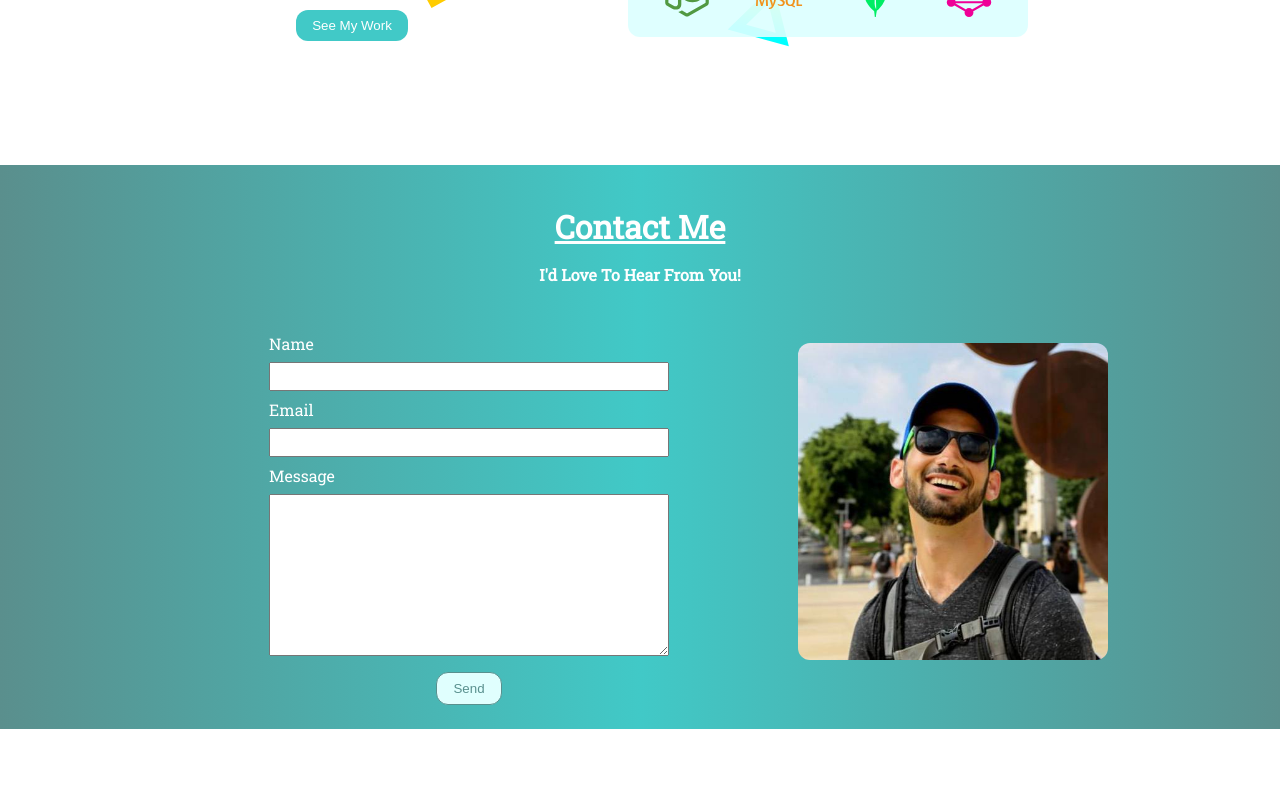
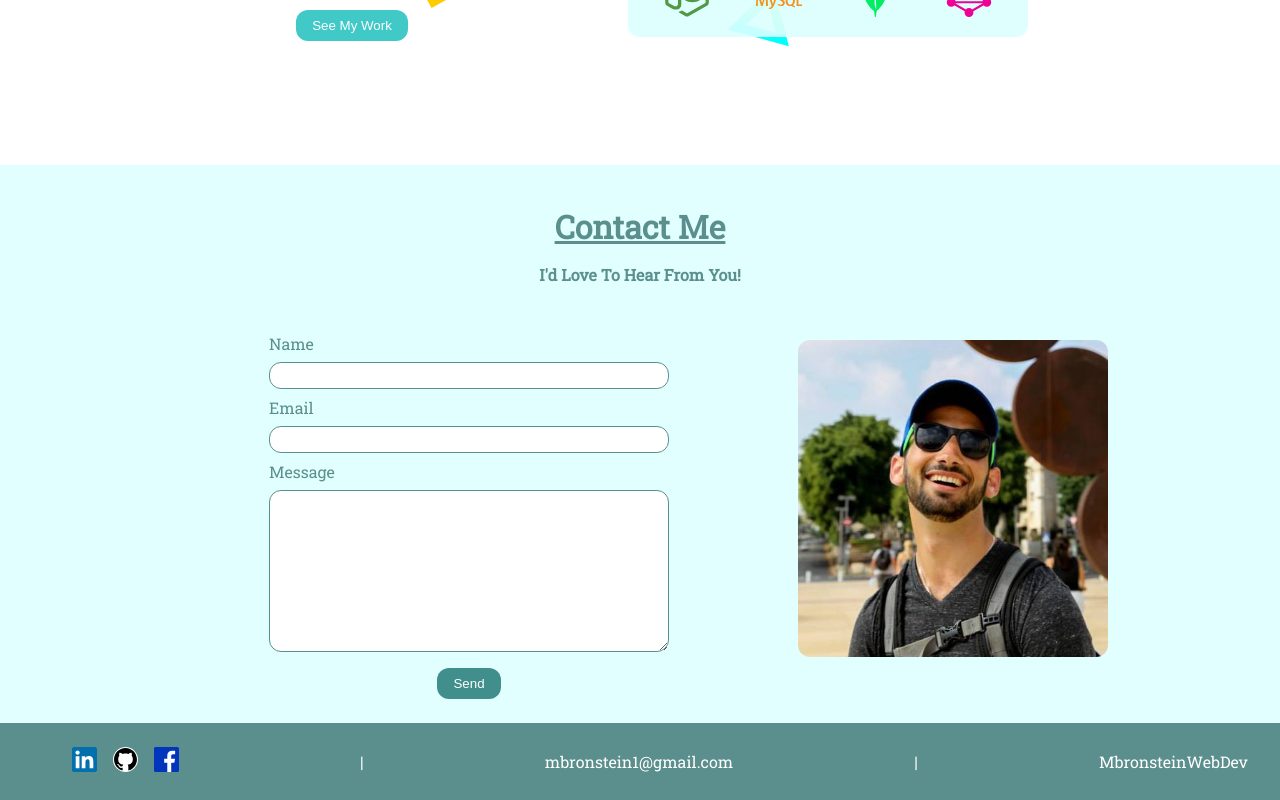
Before and after one commit to mbronstein1/new-portfolio, a React (Create React App) app: page / in a window 1280 px wide. Shown: the part 1207-2007 px from the top of the page. Before the commit the page ends 1936 px from the top, so only its background shows below. Built offline with nearby package versions, Linux system fonts and the light colour scheme; the HTML template or start-up script is replaced by a standard one.

Commit message:
added footer w/ socials links, and adjusted stylings

```diff
--- a/src/App.js
+++ b/src/App.js
@@ -4,6 +4,7 @@ import Video from './components/UI/Video';
 import Hero from './components/Hero/Hero';
 import About from './components/About/About';
 import Contact from './components/Contact/Contact';
+import Footer from './components/Footer/Footer';
 
 function App() {
   return (
@@ -15,6 +16,7 @@ function App() {
       </Hero>
       <About />
       <Contact />
+      <Footer />
     </>
   );
 }
--- a/src/components/About/Logos.jsx
+++ b/src/components/About/Logos.jsx
@@ -72,7 +72,7 @@ const Logos = () => {
   return (
     <div className={classes['logos-container']}>
       {components.map(({ component: Component, rootMargin, color, name }, index) => (
-        <InView rootMargin={rootMargin} threshold={1} triggerOnce={true}>
+        <InView key={name} rootMargin={rootMargin} threshold={1} triggerOnce={true}>
           {({ inView, ref }) => (
             <div key={`About-icons: ${index}`} ref={ref} className={`${inView ? classes.logos : `${classes.hidden}`}`}>
               <Component size='50px' color={color} />
--- a/src/components/Contact/Contact.module.css
+++ b/src/components/Contact/Contact.module.css
@@ -1,7 +1,7 @@
 .contact-container {
-  background-image: linear-gradient(to right, rgb(90, 143, 141), rgb(65, 201, 199), rgb(90, 143, 141));
+  background-color: rgb(224, 255, 254);
   padding: 0.5rem 0 1.5rem 0;
-  color: white;
+  color: rgb(90, 143, 141);
 }
 
 .contact-header {
@@ -43,20 +43,22 @@
 .contact-form input,
 .contact-form textarea {
   padding: 5px;
+  border-radius: 12px;
+  border: 1px solid rgb(90, 143, 141);
 }
 
 .contact-form button {
   padding: 0.5rem 1rem;
-  color: rgb(89, 144, 142);
+  color: rgb(255, 255, 255);
   margin-top: 0.5rem;
-  border: solid 1px rgb(89, 144, 142);
+  border: none;
   border-radius: 12px;
-  background-color: rgb(224, 255, 254);
+  background-color: rgb(65, 143, 141);
   width: fit-content;
   margin-inline: auto;
   transition: all 0.2s ease-in-out;
 }
 
 .contact-form button:hover {
-  background-color: rgb(180, 244, 243);
+  background-color: rgb(64, 101, 100);
 }
--- /dev/null
+++ b/src/components/Footer/Footer.jsx
@@ -0,0 +1,58 @@
+import React from 'react';
+import classes from './Footer.module.css';
+import { GrFacebook, GrLinkedin, GrGithub } from 'react-icons/gr';
+
+const socials = [
+  {
+    component: GrLinkedin,
+    style: {
+      color: 'rgb(3,112,174)',
+    },
+    link: 'https://www.linkedin.com/in/matthew-bronstein-a9230462/',
+  },
+  {
+    component: GrGithub,
+    style: {
+      color: 'rgb(0,0,0)',
+      borderRadius: 100,
+    },
+    link: 'https://github.com/mbronstein1',
+  },
+  {
+    component: GrFacebook,
+    style: {
+      color: 'rgb(1,53,187)',
+    },
+    link: 'https://www.facebook.com/bronstein007',
+  },
+];
+
+const Footer = () => {
+  return (
+    <div className={classes.footer}>
+      <div>
+        <ul className={classes.socials}>
+          {socials.map(({ component: Component, style, link }) => (
+            <li key={link}>
+              <a href={link}>
+                <Component size={25} style={{ ...style, backgroundColor: 'white' }} />
+              </a>
+            </li>
+          ))}
+        </ul>
+      </div>
+      <div>|</div>
+      <div>
+        <a className={classes.email} href='mailto:mbronstein1@gmail.com'>
+          mbronstein1@gmail.com
+        </a>
+      </div>
+      <div>|</div>
+      <div>
+        <p>MbronsteinWebDev</p>
+      </div>
+    </div>
+  );
+};
+
+export default Footer;
--- /dev/null
+++ b/src/components/Footer/Footer.module.css
@@ -0,0 +1,19 @@
+.footer {
+  display: flex;
+  color: white;
+  justify-content: space-between;
+  align-items: center;
+  padding: 0.5rem 2rem;
+  min-height: 50px;
+  background-color: rgb(90, 143, 141);
+}
+
+.socials {
+  display: flex;
+  gap: 1rem;
+}
+
+.footer a {
+  text-decoration: none;
+  color: inherit;
+}
--- a/src/index.css
+++ b/src/index.css
@@ -26,3 +26,7 @@ a:hover,
 button:hover {
   cursor: pointer;
 }
+
+ul {
+  list-style: none;
+}
```
